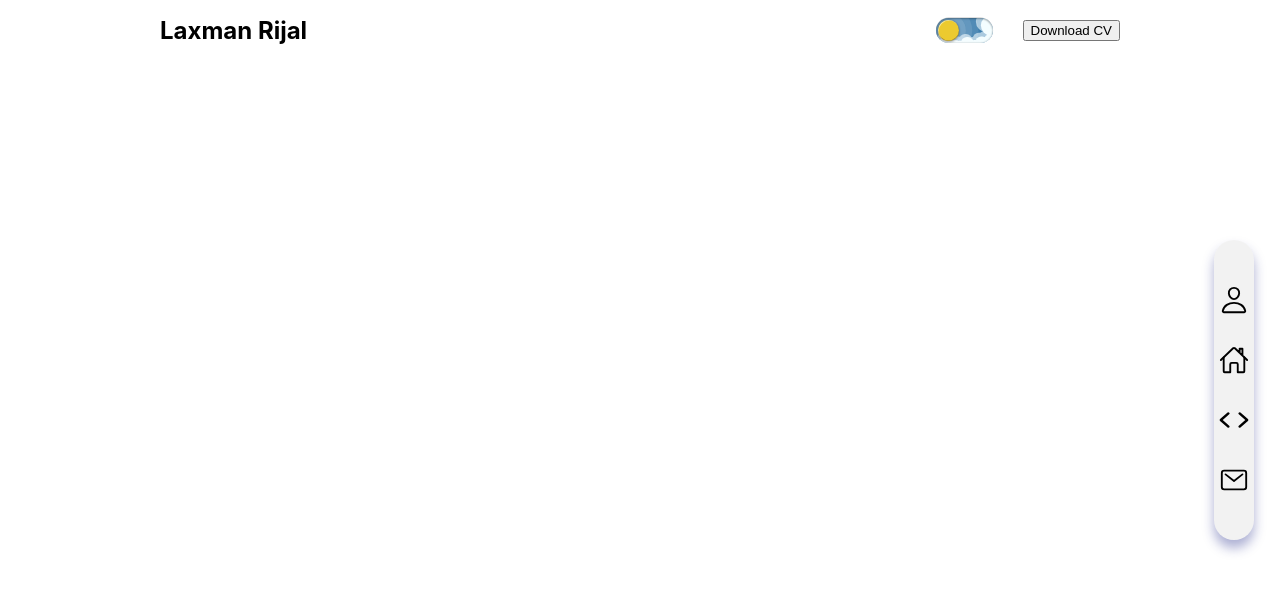
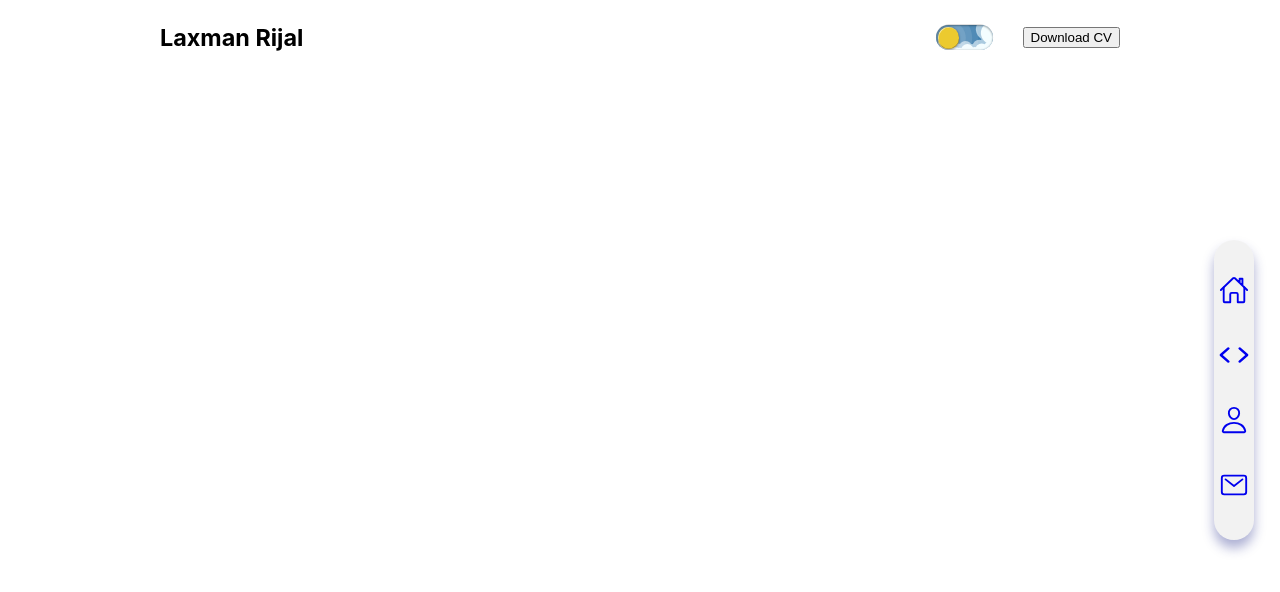
Before and after one commit to laxman1892/portfolio_website-failed-, a React (Create React App) app: page / in a window 1280 px wide. Shown: the top 592 px of the page. Built offline with nearby package versions, Linux system fonts and the light colour scheme.

Commit message:
made the icons clickable

```diff
--- a/src/App.js
+++ b/src/App.js
@@ -11,7 +11,7 @@ function App() {
   return (
     <div className="container">
       <div className="header">
-        <h1>Laxman Rijal</h1>
+        <h3>Laxman Rijal</h3>
         <div className="header-right">
           <label className="theme-switch">
             <input type="checkbox" className="theme-switch__checkbox" />
@@ -46,10 +46,18 @@ function App() {
         </div>
       </div>
       <div className="menu-bar">
-        <IoPersonOutline style={{height: 30, width: 30}} />
-        <IoHomeOutline style={{height: 30, width: 30}} />
-        <IoCode style={{height: 30, width: 30}} />
-        <IoMailOutline style={{height: 30, width: 30}} />
+        <a href="#" className="home">
+          <IoHomeOutline style={{ height: 30, width: 30 }} />
+        </a>
+        <a href="#" className="skills">
+          <IoCode style={{ height: 30, width: 30 }} />
+        </a>
+        <a href="#" className="projects">
+          <IoPersonOutline style={{ height: 30, width: 30 }} />
+        </a>
+        <a href="#" className="contact">
+          <IoMailOutline style={{ height: 30, width: 30 }} />
+        </a>
       </div>
     </div>
   );
```
